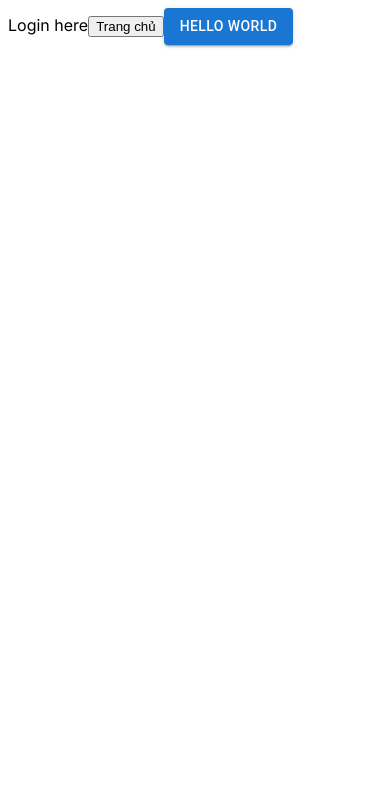
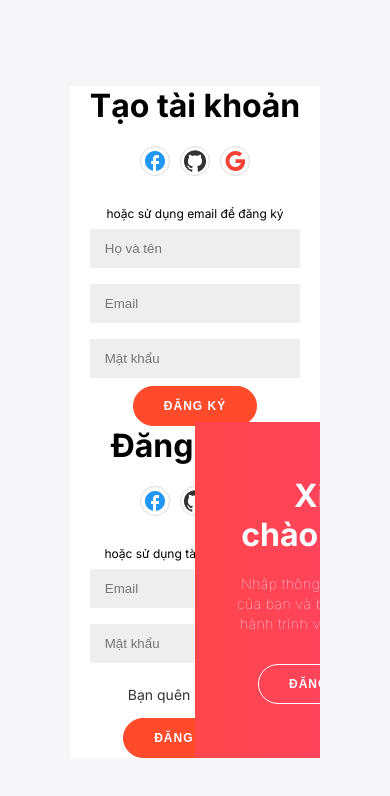
Before and after one commit to hoangngo457/Lofi_Furniture_Website, a Next.js app: page /Login in a window 390 px wide. Shown: the top 796 px of the page. Built offline with nearby package versions, Linux system fonts and the light colour scheme.

Commit message:
Complete Layout Login and Register

```diff
--- a/src/app/Login/page.tsx
+++ b/src/app/Login/page.tsx
@@ -1,18 +1,93 @@
 'use client' // khi nào mà dùng sự kiện hay gì đó thì dùng nó để nó render 1 phần những giao diện thôi
 import { useRouter } from 'next/navigation'
-import Button from '@mui/material/Button';
-const Login= ()=>{
-    const router = useRouter()
-    return (<div>
-        Login  here
-         <button type="button" onClick={() => router.push('/')}>
+import FacebookOutlinedIcon from '@mui/icons-material/FacebookOutlined';
+import GitHubIcon from '@mui/icons-material/GitHub';
+import GoogleIcon from '@mui/icons-material/Google';
+import { blue } from '@mui/material/colors';
+import { red } from '@mui/material/colors';
+import { useEffect } from 'react';
+import "@/styles/Login.css";
 
-      Trang chủ
-    </button>
-    <Button  variant="contained" onClick={() => router.push('/Register')}>Hello world</Button>
-    </div>
-    )
+const Login = () => {
+    useEffect(() => {
+        const signUpButton = document.getElementById('signUp');
+        const signInButton = document.getElementById('signIn');
+        const container = document.getElementById('container');
 
+        if (signUpButton && signInButton && container) {
+            signUpButton.addEventListener('click', () => {
+                container.classList.add("right-panel-active");
+            });
 
-}
+            signInButton.addEventListener('click', () => {
+                container.classList.remove("right-panel-active");
+            });
+        }
+
+        // Cleanup function to remove event listeners
+        return () => {
+            if (signUpButton && signInButton) {
+                signUpButton.removeEventListener('click', () => {
+                    container?.classList.add("right-panel-active");
+                });
+
+                signInButton.removeEventListener('click', () => {
+                    container?.classList.remove("right-panel-active");
+                });
+            }
+        };
+    }, []);
+
+    return (
+        <div>
+            <div className="container" id="container">
+                <div className="form-container sign-up-container">
+                    <form action="#">
+                        <h1>Tạo tài khoản</h1>
+                        <div className="social-container">
+                            <a href="https://www.facebook.com/FreeWebsiteCode/" className="social"><i className=""></i><FacebookOutlinedIcon sx={{ color: blue[500] }}/></a>
+                            <a href="https://twitter.com/freewebsitecode" className="social"><i className="fab fa-twitter"></i><GitHubIcon /></a>
+                            <a href="https://www.linkedin.com/in/freewebsitecode/" className="social"><i className="fab fa-linkedin-in"></i><GoogleIcon sx={{ color: red[500] }}/></a>
+                        </div>
+                        <span>hoặc sử dụng email để đăng ký</span>
+                        <input type="text" placeholder="Họ và tên" />
+                        <input type="email" placeholder="Email" />
+                        <input type="password" placeholder="Mật khẩu" />
+                        <button>Đăng ký</button>
+                    </form>
+                </div>
+                <div className="form-container sign-in-container">
+                    <form action="#">
+                        <h1>Đăng nhập</h1>
+                        <div className="social-container">
+                         <a href="https://www.facebook.com/FreeWebsiteCode/" className="social"><i className=""></i><FacebookOutlinedIcon sx={{ color: blue[500] }}/></a>
+                                                       <a href="https://twitter.com/freewebsitecode" className="social"><i className="fab fa-twitter"></i><GitHubIcon /></a>
+                            <a href="https://www.linkedin.com/in/freewebsitecode/" className="social"><i className="fab fa-linkedin-in"></i><GoogleIcon sx={{ color: red[500] }}/></a>
+                        </div>
+                        <span>hoặc sử dụng tài khoản của bạn</span>
+                        <input type="email" placeholder="Email" />
+                        <input type="password" placeholder="Mật khẩu" />
+                        <a href="#">Bạn quên mật khẩu?</a>
+                        <button>Đăng nhập</button>
+                    </form>
+                </div>
+                <div className="overlay-container">
+                    <div className="overlay">
+                        <div className="overlay-panel overlay-left">
+                            <h1>Chào mừng trở lại!</h1>
+                            <p>Để duy trì kết nối với chúng tôi vui lòng đăng nhập bằng thông tin cá nhân của bạn</p>
+                            <button className="ghost" id="signIn">Đăng nhập</button>
+                        </div>
+                        <div className="overlay-panel overlay-right">
+                            <h1>Xin chào,Bạn!</h1>
+                            <p>Nhập thông tin cá nhân của bạn và bắt đầu cuộc hành trình với chúng tôi</p>
+                            <button className="ghost" id="signUp">Đăng ký</button>
+                        </div>
+                    </div>
+                </div>
+            </div>
+        </div>
+    );
+};
+
 export default Login;
--- /dev/null
+++ b/src/styles/Login.css
@@ -0,0 +1,329 @@
+@import url('https://fonts.googleapis.com/css?family=Montserrat:400,800');
+
+* {
+	box-sizing: border-box;
+}
+
+body {
+	background: #f6f5f7;
+	display: flex;
+	justify-content: center;
+	align-items: center;
+	flex-direction: column;
+	font-family: 'Montserrat', sans-serif;
+	height: 100vh;
+	margin: -20px 0 50px;
+}
+
+h1 {
+	font-weight: bold;
+	margin: 0;
+}
+
+h2 {
+	text-align: center;
+}
+
+p {
+	font-size: 14px;
+	font-weight: 100;
+	line-height: 20px;
+	letter-spacing: 0.5px;
+	margin: 20px 0 30px;
+}
+
+span {
+	font-size: 12px;
+}
+
+a {
+	color: #333;
+	font-size: 14px;
+	text-decoration: none;
+	margin: 15px 0;
+}
+
+button {
+	border-radius: 20px;
+	border: 1px solid #FF4B2B;
+	background-color: #FF4B2B;
+	color: #FFFFFF;
+	font-size: 12px;
+	font-weight: bold;
+	padding: 12px 45px;
+	letter-spacing: 1px;
+	text-transform: uppercase;
+	transition: transform 80ms ease-in;
+}
+
+button:active {
+	transform: scale(0.95);
+}
+
+button:focus {
+	outline: none;
+}
+
+button.ghost {
+	background-color: transparent;
+	border-color: #FFFFFF;
+}
+
+form {
+	background-color: #FFFFFF;
+	display: flex;
+	align-items: center;
+	justify-content: center;
+	flex-direction: column;
+	padding: 0 50px;
+	height: 100%;
+	text-align: center;
+}
+
+input {
+	background-color: #eee;
+	border: none;
+	padding: 12px 15px;
+	margin: 8px 0;
+	width: 100%;
+}
+
+.container {
+	background-color: #fff;
+	border-radius: 10px;
+	box-shadow: 0 14px 28px rgba(0, 0, 0, 0.25),
+		0 10px 10px rgba(0, 0, 0, 0.22);
+	position: relative;
+	overflow: hidden;
+	width: 768px;
+	max-width: 100%;
+	min-height: 480px;
+}
+
+.form-container {
+	position: absolute;
+	top: 0;
+	height: 100%;
+	transition: all 0.6s ease-in-out;
+}
+
+.sign-in-container {
+	left: 0;
+	width: 50%;
+	z-index: 2;
+}
+
+.container.right-panel-active .sign-in-container {
+	transform: translateX(100%);
+}
+
+.sign-up-container {
+	left: 0;
+	width: 50%;
+	opacity: 0;
+	z-index: 1;
+}
+
+.container.right-panel-active .sign-up-container {
+	transform: translateX(100%);
+	opacity: 1;
+	z-index: 5;
+	animation: show 0.6s;
+}
+
+@keyframes show {
+
+	0%,
+	49.99% {
+		opacity: 0;
+		z-index: 1;
+	}
+
+	50%,
+	100% {
+		opacity: 1;
+		z-index: 5;
+	}
+}
+
+.overlay-container {
+	position: absolute;
+	top: 0;
+	left: 50%;
+	width: 50%;
+	height: 100%;
+	overflow: hidden;
+	transition: transform 0.6s ease-in-out;
+	z-index: 100;
+}
+
+.container.right-panel-active .overlay-container {
+	transform: translateX(-100%);
+}
+
+.overlay {
+	background: #FF416C;
+	background: -webkit-linear-gradient(to right, #FF4B2B, #FF416C);
+	background: linear-gradient(to right, #FF4B2B, #FF416C);
+	background-repeat: no-repeat;
+	background-size: cover;
+	background-position: 0 0;
+	color: #FFFFFF;
+	position: relative;
+	left: -100%;
+	height: 100%;
+	width: 200%;
+	transform: translateX(0);
+	transition: transform 0.6s ease-in-out;
+}
+
+.container.right-panel-active .overlay {
+	transform: translateX(50%);
+}
+
+.overlay-panel {
+	position: absolute;
+	display: flex;
+	align-items: center;
+	justify-content: center;
+	flex-direction: column;
+	padding: 0 40px;
+	text-align: center;
+	top: 0;
+	height: 100%;
+	width: 50%;
+	transform: translateX(0);
+	transition: transform 0.6s ease-in-out;
+}
+
+.overlay-left {
+	transform: translateX(-20%);
+}
+
+.container.right-panel-active .overlay-left {
+	transform: translateX(0);
+}
+
+.overlay-right {
+	right: 0;
+	transform: translateX(0);
+}
+
+.container.right-panel-active .overlay-right {
+	transform: translateX(20%);
+}
+
+.social-container {
+	margin: 20px 0;
+}
+
+.social-container a {
+	border: 1px solid #DDDDDD;
+	border-radius: 50%;
+	display: inline-flex;
+	justify-content: center;
+	align-items: center;
+	margin: 0 5px;
+	height: 40px;
+	width: 40px;
+}
+
+footer {
+	background-color: #222;
+	color: #fff;
+	font-size: 14px;
+	bottom: 0;
+	position: fixed;
+	left: 0;
+	right: 0;
+	text-align: center;
+	z-index: 999;
+}
+
+footer p {
+	margin: 10px 0;
+}
+
+footer i {
+	color: red;
+}
+
+footer a {
+	color: #3c97bf;
+	text-decoration: none;
+}
+
+/* MEDIA QUERIES FOR RESPONSIVENESS */
+@media (max-width: 768px) {
+	.container {
+		width: 100%;
+		min-height: 600px;
+	}
+	.sign-in-container,
+    .sign-up-container
+	 {
+		width: 100%;
+		position: static;
+		/* Cố định lại vị trí của form */
+		transform: translateX();
+		/* Loại bỏ hiệu ứng translate khi ở màn hình nhỏ */
+		opacity: 1;
+		/* Đảm bảo form không bị ẩn */
+		z-index: 1;
+	}
+
+	.overlay-container {
+			position: absolute;
+				top: 50%;
+
+				width: 100%;
+				height: 50%;
+				overflow: hidden;
+				transition: transform 0.6s ease-in-out;
+				z-index: 100;
+	}
+}
+
+@media (max-width: 500px) {
+	body {
+		margin: 0;
+	}
+
+	.container {
+		box-shadow: none;
+		border-radius: 0;
+		min-height: 550px;
+	}
+
+	form {
+		padding: 0 20px;
+	}
+
+	button {
+		padding: 12px 30px;
+	}
+
+	.social-container {
+		flex-direction: column;
+	}
+
+	.social-container a {
+		margin-bottom: 10px;
+		width: 30px;
+		height: 30px;
+	}
+}
+
+@media (max-width: 350px) {
+	form {
+		padding: 0 10px;
+	}
+
+	button {
+		padding: 10px 20px;
+	}
+
+	input {
+		padding: 10px;
+	}
+}
```
